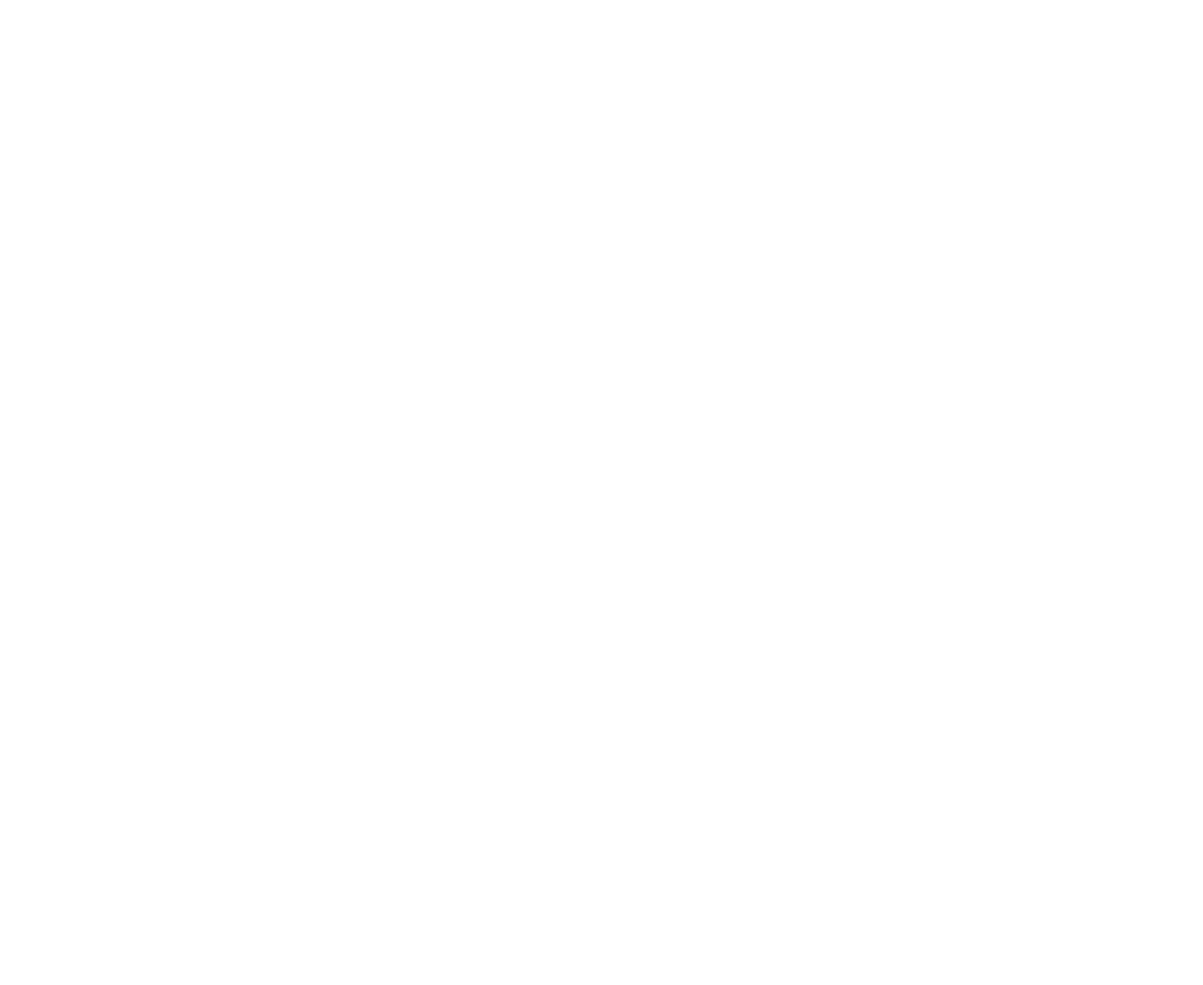
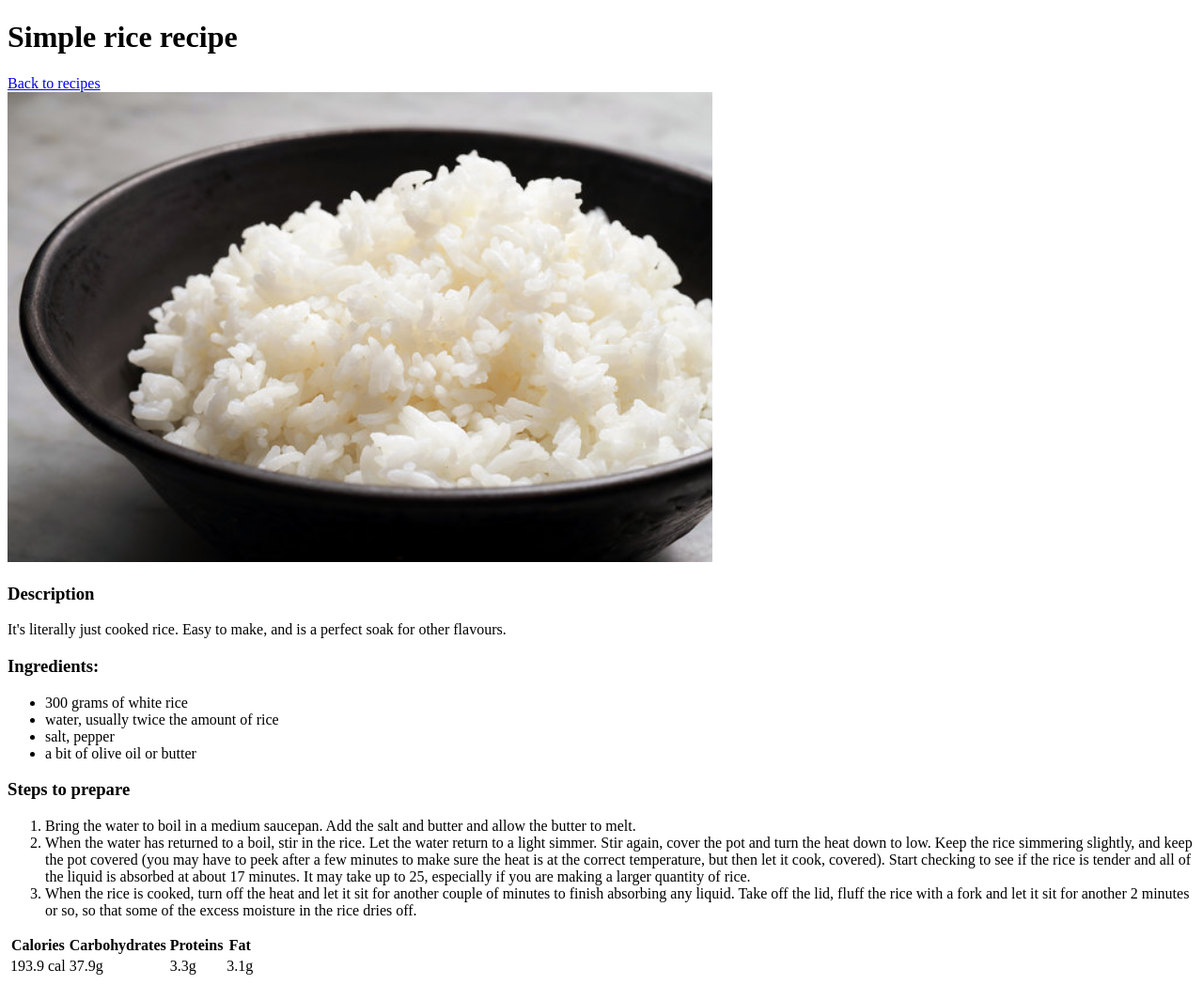
Before and after one commit to teavari/odin-recipes, a plain HTML site: page recipes/rice.html in a window 1280 px wide. Shown: the whole page at 94% size. Before the commit the page ends 800 px from the top, so only its background shows below. Drawn offline with Linux system fonts and the light colour scheme.

Commit message:
Added gnocchi and rice pictures

```diff
--- a/recipes/rice.html
+++ b/recipes/rice.html
@@ -0,0 +1,51 @@
+<!DOCTYPE html>
+<html lang="en">
+<head>
+    <meta charset="UTF-8">
+    <title>Rice recipe</title>
+</head>
+<body>
+    <h1>Simple rice recipe</h1>
+    <a href="../index.html">Back to recipes</a><br>
+    <img src="Pictures/rice.jpg" alt="Picture of rice in a bowl" height="500px">
+    <h3>Description</h3>
+    <p>It's literally just cooked rice. Easy to make, and is a perfect soak for other flavours.
+    </p>
+    <h3>Ingredients:</h3>
+    <ul>
+        <li>300 grams of white rice</li>
+        <li>water, usually twice the amount of rice</li>
+        <li>salt, pepper</li>
+        <li>a bit of olive oil or butter</li>
+    </ul>
+    <h3>Steps to prepare</h3>
+    <ol type="1">
+        <li>Bring the water to boil in a medium saucepan. Add the salt and butter and allow the butter to melt.</li>
+        <li>When the water has returned to a boil, stir in the rice. Let the water return to a light simmer.
+            Stir again, cover the pot and turn the heat down to low. Keep the rice simmering slightly,
+            and keep the pot covered (you may have to peek after a few minutes to make sure the heat is
+            at the correct temperature, but then let it cook, covered). Start checking to see if the rice
+            is tender and all of the liquid is absorbed at about 17 minutes. It may take up to 25,
+            especially if you are making a larger quantity of rice.</li>
+        <li>When the rice is cooked, turn off the heat and let it sit for another couple of minutes to
+        finish absorbing any liquid. Take off the lid, fluff the rice with a fork and let it sit for
+        another 2 minutes or so, so that some of the excess moisture in the rice dries off.</li>
+    </ol>
+    <table>
+        <tr>
+            <th>Calories</th>
+            <th>Carbohydrates</th>
+            <th>Proteins</th>
+            <th>Fat</th>
+        </tr>
+        <tr>
+        <td>193.9 cal</td>
+        <td>37.9g</td>
+        <td>3.3g</td>
+        <td>3.1g</td>
+        </tr>
+
+    </table>
+</body>
+
+</html>
```
Also changed, not shown: recipes/gnocchi.html (+12 -0 lines), recipes/lasagna.html (+1 -0 lines), recipes/Pictures/gnocchi.jpeg (added), recipes/Pictures/rice.jpg (added).
